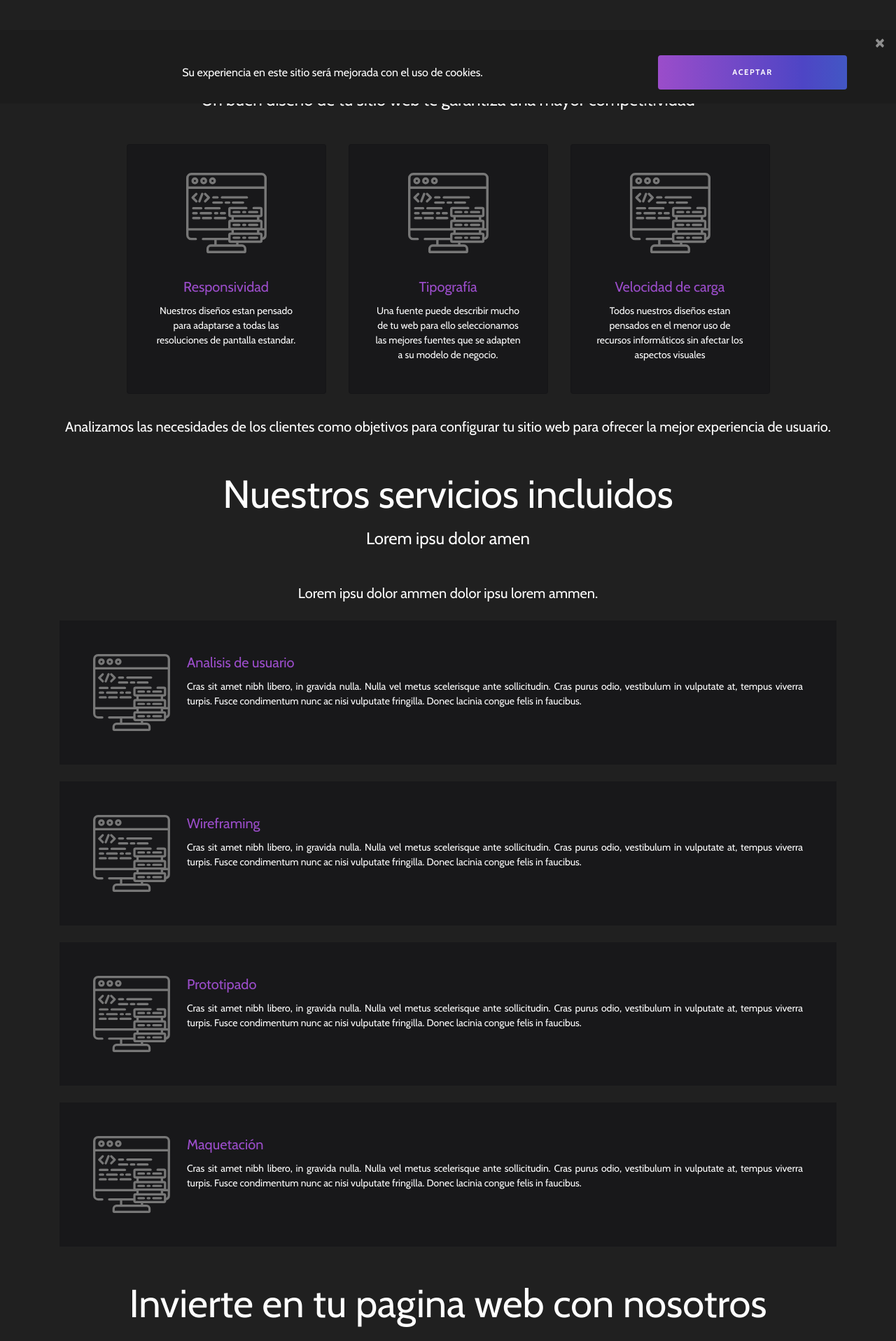
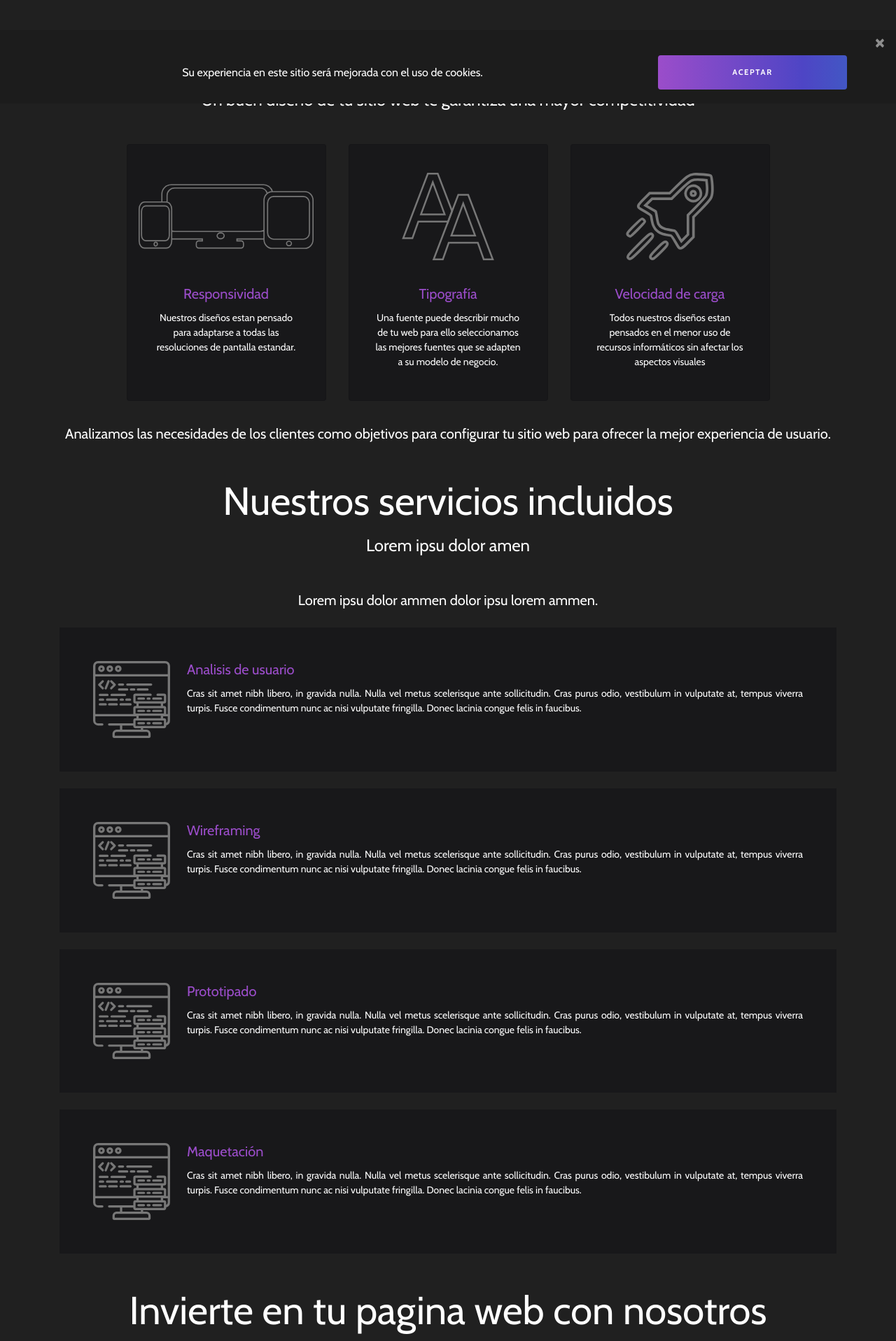
Before and after one commit to the-panic-room/the-panic-room, a Jekyll site: the page built from services/design.html, in a window 1280 px wide. Shown: the part 752-2669 px from the top of the page at 70% size. Built offline with Jekyll 4.4.1, drawn with Linux system fonts in a browser that asks for light colours; nearby versions of some CDN libraries.

Commit message:
issue #9 add icons marketing and objetive design

```diff
--- a/services.html
+++ b/services.html
@@ -88,7 +88,7 @@ landing:
             </div>
             <div class="card py-4 col-12 col-md-5 mb-3 mx-0 mx-md-1 mx-lg-3">
                 <div class="card-img-top py-3">
-                    <img src="{{ '/assets/images/hardware.svg' | prepend: site.baseurl }}" alt="..." width="115" height="115">
+                    <img src="{{ '/assets/images/idea.svg' | prepend: site.baseurl }}" alt="..." width="115" height="115">
                 </div>
                 <div class="card-body">
                     <h5 class="card-title">Marketing digital</h5>
--- a/services/design.html
+++ b/services/design.html
@@ -41,7 +41,7 @@ landing:
     	<div class="row justify-content-center">
     		<div class="card py-4 col-12 col-md-3 mb-3 mx-0 mx-md-1 mx-lg-3">
     			<div class="py-3">
-                    <img src="{{ '/assets/images/software.svg' | prepend: site.baseurl }}" alt="..." width="115" height="115">
+                    <img src="{{ '/assets/images/responsive.svg' | prepend: site.baseurl }}" alt="..." width="250" height="125">
                 </div>
     			<div class="card-body">
                     <h5 class="card-title">Responsividad</h5>
@@ -50,7 +50,7 @@ landing:
     		</div>
     		<div class="card py-4 col-12 col-md-3 mb-3 mx-0 mx-md-1 mx-lg-3">
     			<div class="py-3">
-                    <img src="{{ '/assets/images/software.svg' | prepend: site.baseurl }}" alt="..." width="115" height="115">
+                    <img src="{{ '/assets/images/fonts.svg' | prepend: site.baseurl }}" alt="..." width="180" height="125">
                 </div>
     			<div class="card-body">
                     <h5 class="card-title">Tipografía</h5>
@@ -59,7 +59,7 @@ landing:
     		</div>
     		<div class="card py-4 col-12 col-md-3 mb-3 mx-0 mx-md-1 mx-lg-3">
     			<div class="py-3">
-                    <img src="{{ '/assets/images/software.svg' | prepend: site.baseurl }}" alt="..." width="115" height="115">
+                    <img src="{{ '/assets/images/rocket.svg' | prepend: site.baseurl }}" alt="..." width="180" height="125">
                 </div>
     			<div class="card-body">
                     <h5 class="card-title">Velocidad de carga</h5>
```
Also changed, not shown: assets/images/fonts.svg (added), assets/images/idea.svg (added), assets/images/responsive.svg (added), assets/images/rocket.svg (added).
